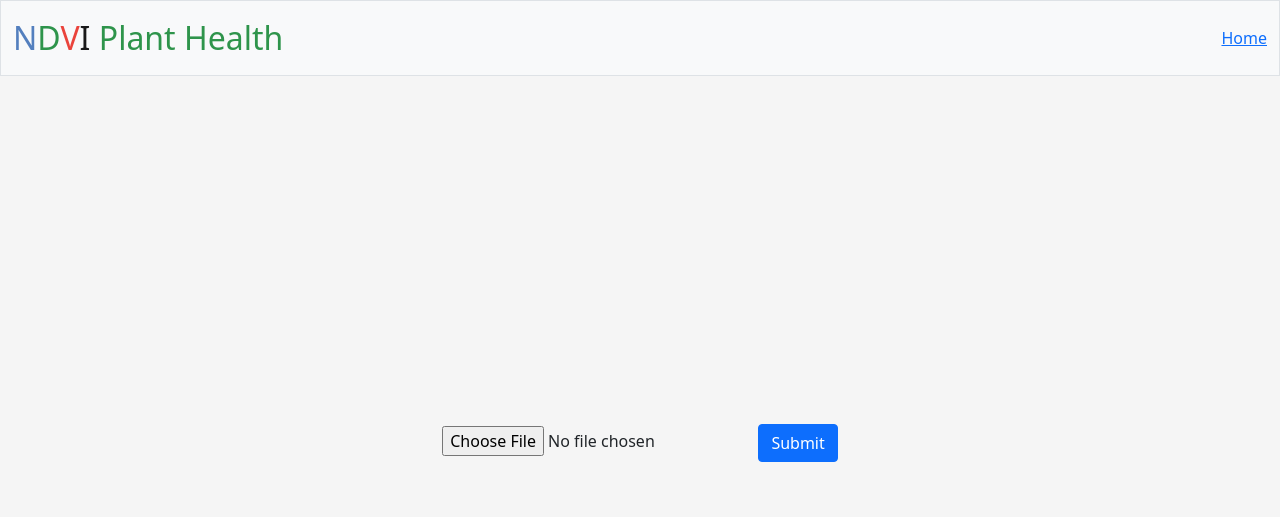
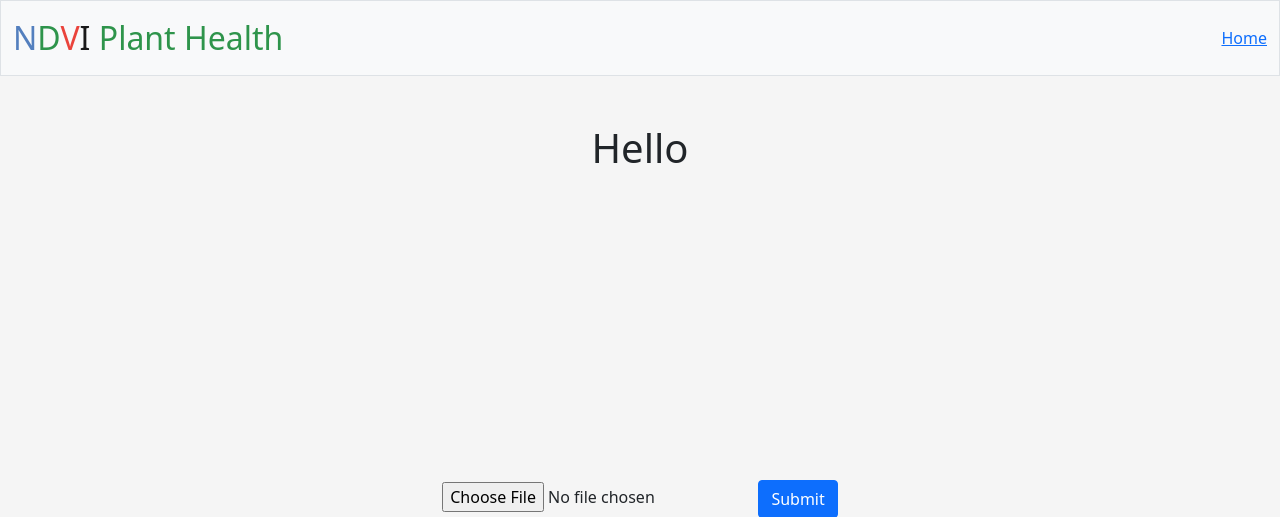
Before and after one commit to bellfrank/planthealth, a Flask app: page / in a window 1280 px wide. Shown: the top 517 px of the page. Run offline with Flask 2, Linux system fonts and the light colour scheme; some libraries are stand-ins or nearby versions.

Commit message:
new updates

```diff
--- a/templates/index.html
+++ b/templates/index.html
@@ -5,6 +5,7 @@
 {% endblock %}
 
 {% block main %}
+<h1>Hello</h1>
 <form method="post" enctype="multipart/form-data">
     <div id="display_image"></div>
     <input type="file" id="image_input" name="file" accept="image/png, image/jpg">
```
